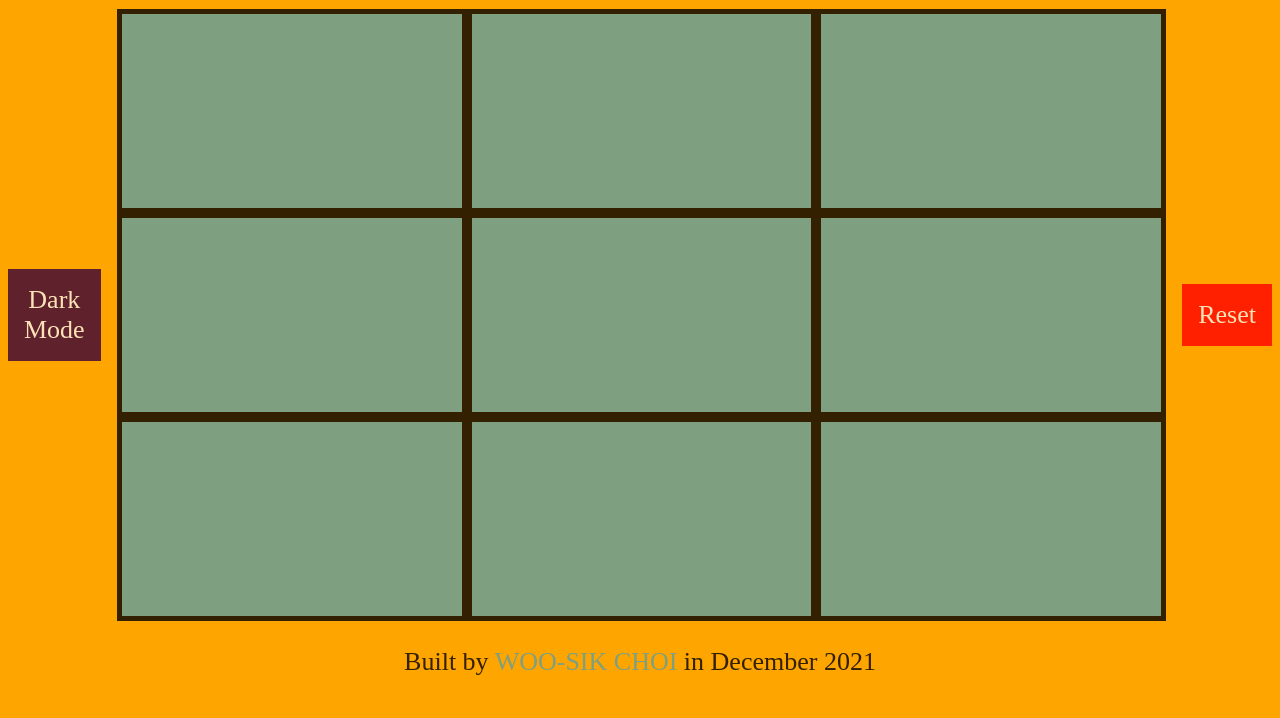
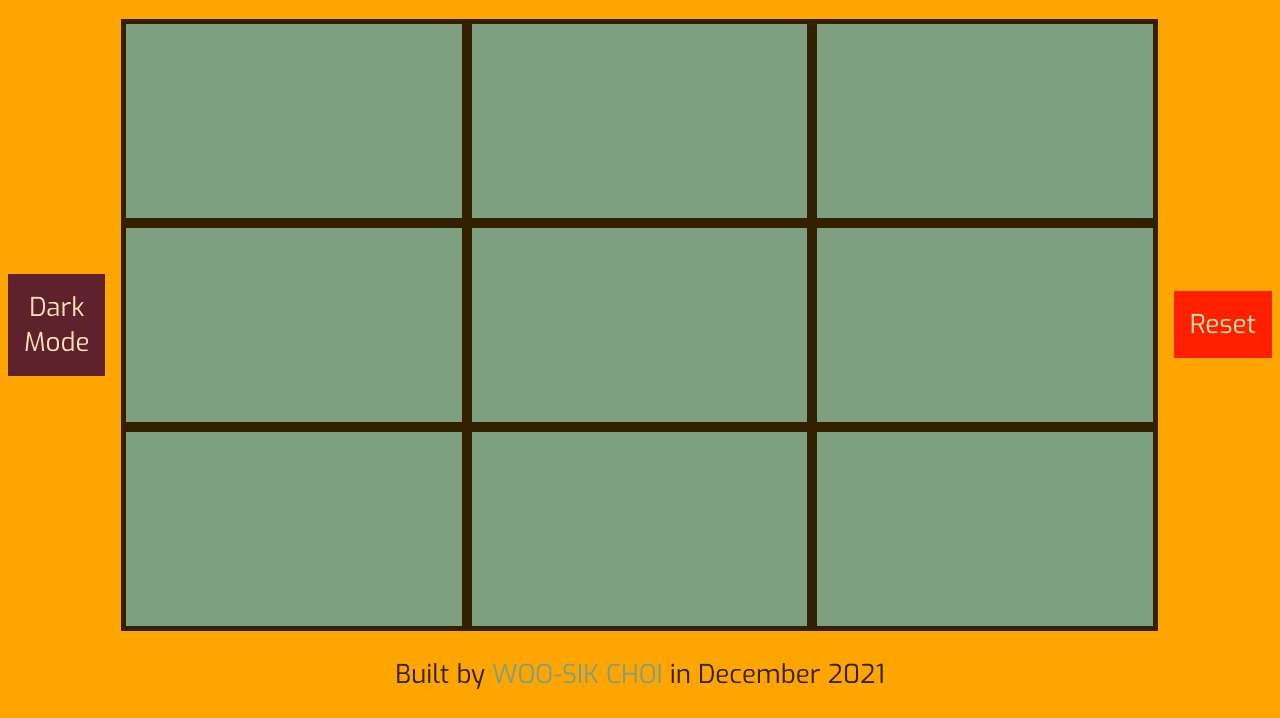
Before and after one commit to dvlprwchoi/tictactoe, a plain HTML site: page index.html in a window 1280 px wide. Shown: the part 128-846 px from the top of the page. Drawn offline with Linux system fonts and the light colour scheme.

Commit message:
Add font style

```diff
--- a/index.html
+++ b/index.html
@@ -3,6 +3,8 @@
     <meta charset="UTF-8" />
     <meta http-equiv="X-UA-Compatible" content="IE=edge" />
     <meta name="viewport" content="width=device-width, initial-scale=1.0" />
+
+    <!-- Favicon -->
     <link
       rel="apple-touch-icon"
       sizes="180x180"
@@ -19,6 +21,14 @@
       type="image/png"
       sizes="16x16"
       href="src/favicon-16x16.png"
+    />
+
+    <!-- Google Font -->
+    <link rel="preconnect" href="https://fonts.googleapis.com" />
+    <link rel="preconnect" href="https://fonts.gstatic.com" crossorigin />
+    <link
+      href="https://fonts.googleapis.com/css2?family=Exo&display=swap"
+      rel="stylesheet"
     />
     <link rel="stylesheet" href="style.css" />
     <script src="script.js" defer></script>
--- a/style.css
+++ b/style.css
@@ -3,6 +3,10 @@
   margin: 1%;
   padding: 1%;
 } */
+
+* {
+  font-family: 'Exo', sans-serif;
+}
 
 /* html { */
 /* display: flex; */
```
